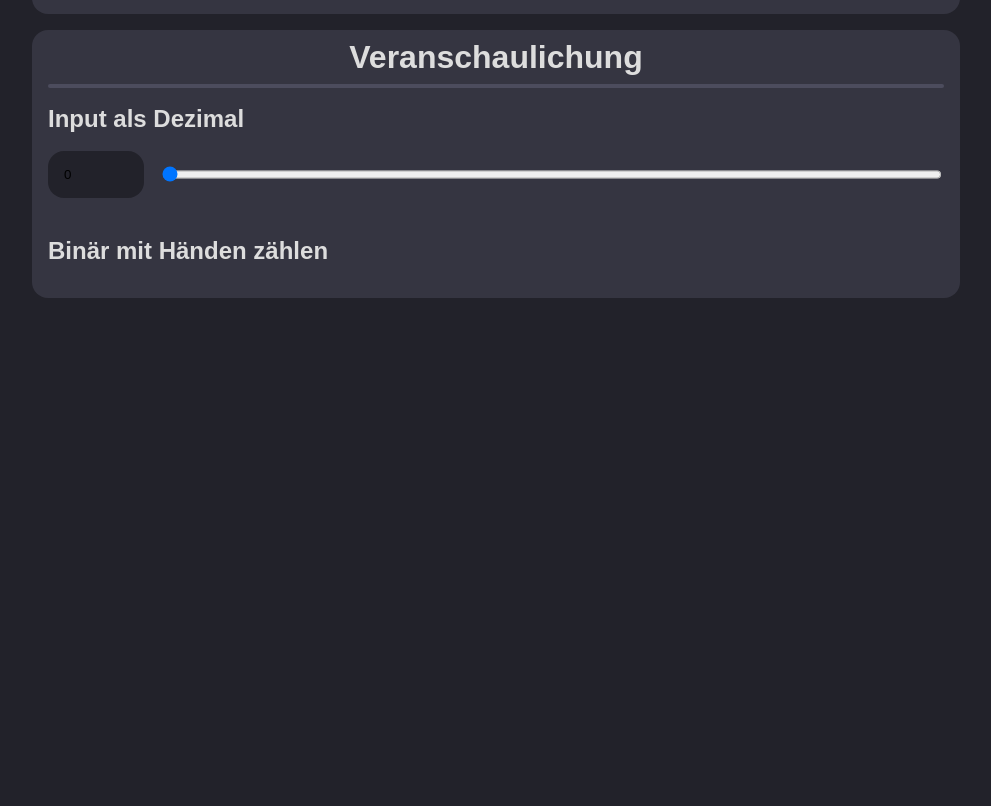
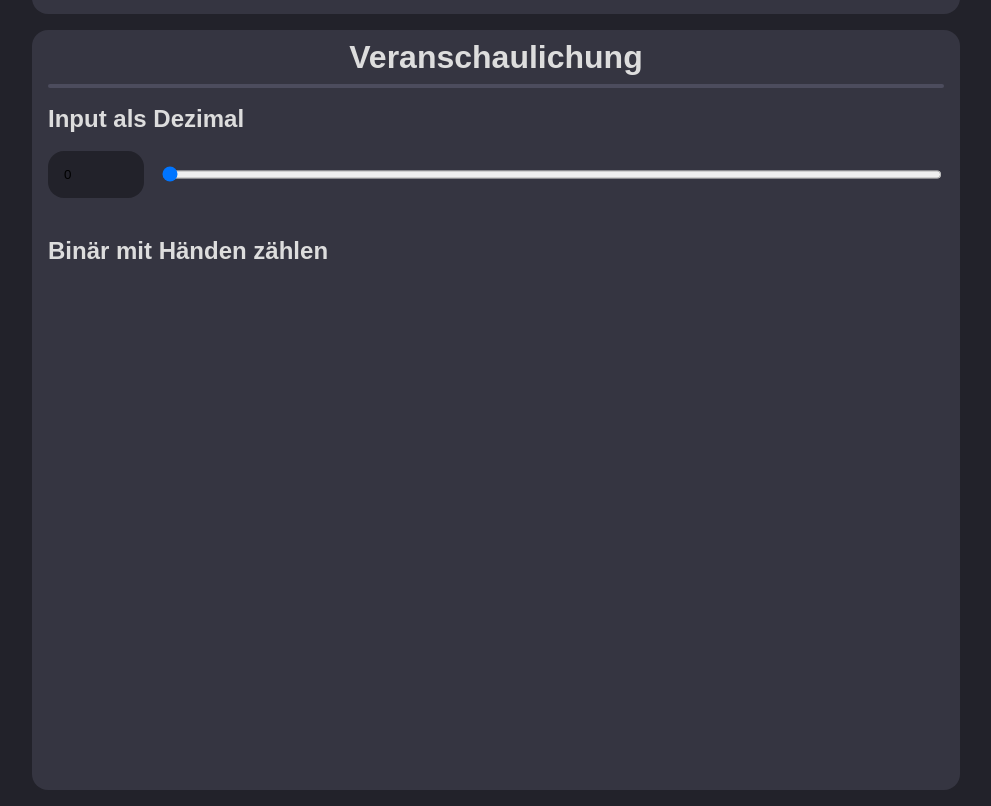
Before and after one commit to TimKoenig96/zahlensysteme, a website: page src/index.html in a window 1280 px wide. Shown: the part 3101-3907 px from the top of the page, without its empty margins (144-1135 px from the left). Before the commit the page ends 3415 px from the top, so only its background shows below. Drawn offline with Linux system fonts and the light colour scheme.

Commit message:
add: Canvas for later drawing hands

```diff
--- a/src/index.html
+++ b/src/index.html
@@ -355,7 +355,7 @@
 	</div>
 
 	<!-- Illustration -->
-	 <div class="section">
+	<div class="section">
 		<h1>Veranschaulichung</h1>
 		<hr>
 
@@ -366,6 +366,7 @@
 		</div><br>
 
 		<h2>Binär mit Händen zählen</h2>
-	 </div>
+		<canvas id="hands_canvas" width="902" height="485"></canvas>
+	</div>
 </body>
 </html>
```
